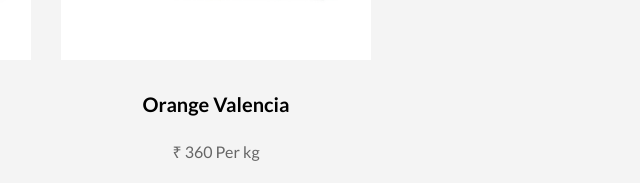
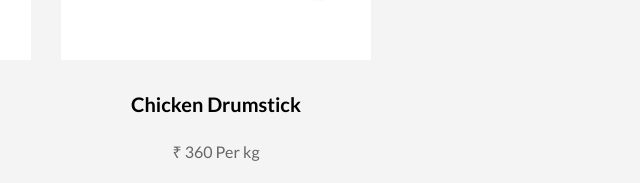
Before and after one commit to arjunanaghan/lulu-email-temp-midweek, a plain HTML site: page index.html in a window 1280 px wide. Shown: the part 1621-1804 px from the top of the page, 594-1234 px from the left. Drawn offline with Linux system fonts and the light colour scheme.

Commit message:
Add files via upload

```diff
--- a/index.html
+++ b/index.html
@@ -309,7 +309,7 @@
 															<td class="fluid-img pb30" style="font-size:0pt; line-height:0pt; text-align:left; padding-bottom:30px;"><img src="images/chicken-drumstick.jpg" width="310" height="auto" border="0" alt="" /></td>
 														</tr>
 														<tr>
-															<td class="h4 pb20" style="color:#000000; font-family:'Lato', Arial ,sans-serif; font-size:20px; line-height:28px; text-align:center; font-weight:bold; padding-bottom:20px;">Orange Valencia</td>
+															<td class="h4 pb20" style="color:#000000; font-family:'Lato', Arial ,sans-serif; font-size:20px; line-height:28px; text-align:center; font-weight:bold; padding-bottom:20px;">Chicken Drumstick</td>
 														</tr>
 														<tr>
 															<td class="text pb20" style="color:#666666; font-family:'Lato', Arial,sans-serif; font-size:16px; line-height:28px; text-align:center; padding-bottom:20px;">₹ 360 Per kg</td>
```
